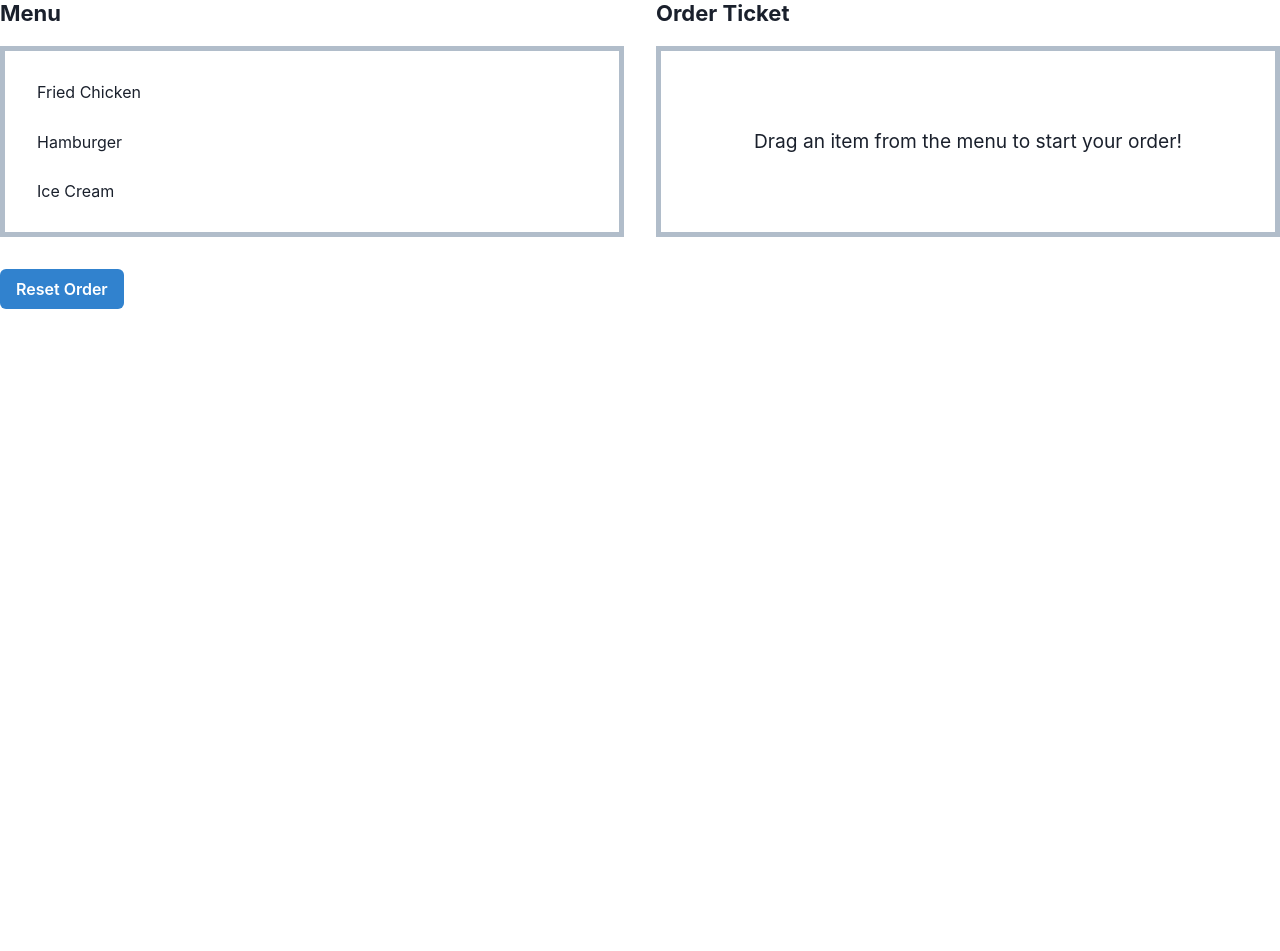
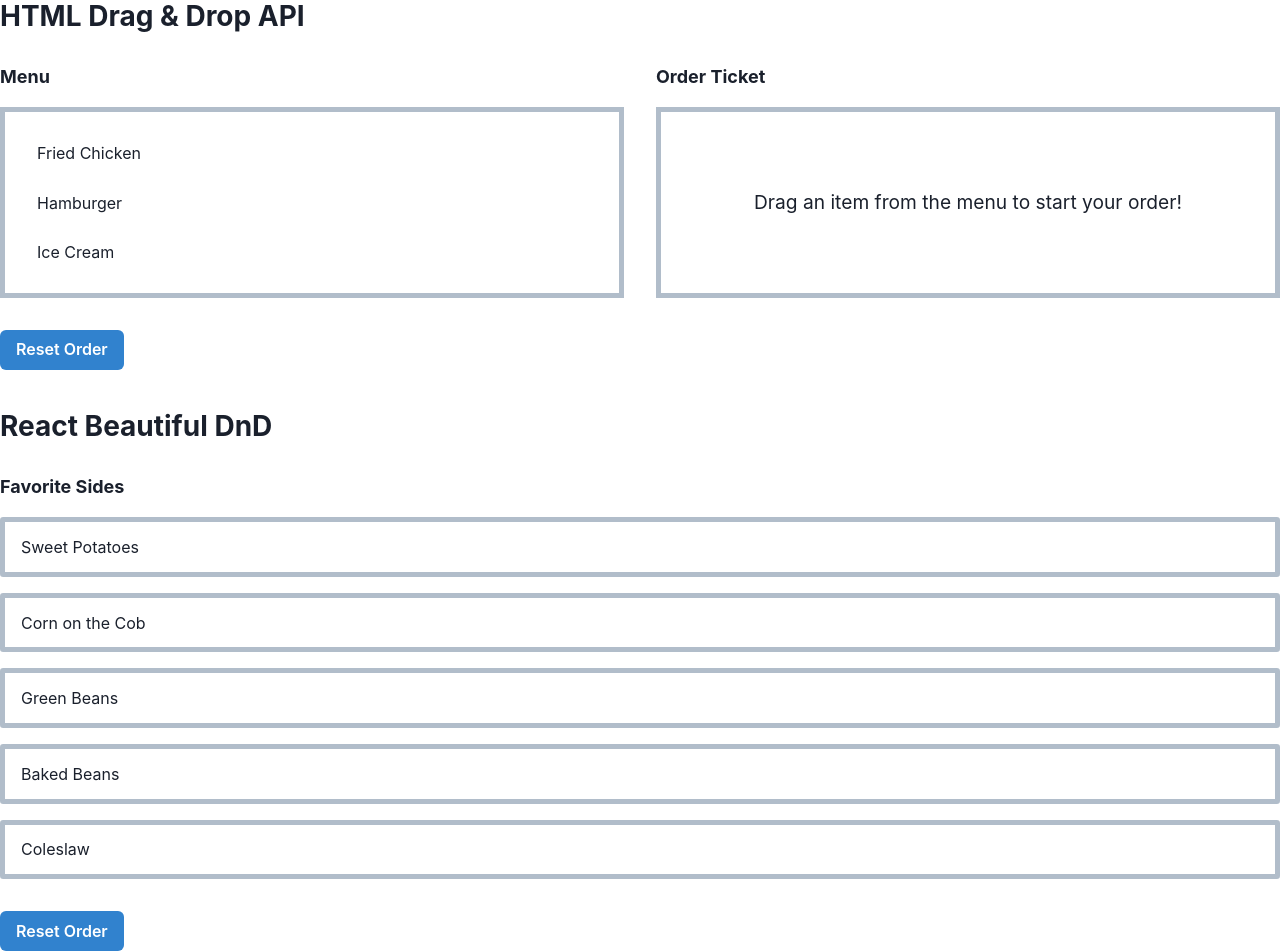
Before and after one commit to applitools/the-kitchen, a Next.js app: page /ingredients/drag-and-drop in a window 1280 px wide. Before the commit the page ends 800 px from the top, so only its background shows below. Built offline with nearby package versions, Linux system fonts and the light colour scheme.

Commit message:
adding additional drag and drop method to drag and drop

```diff
--- a/package.json
+++ b/package.json
@@ -13,6 +13,7 @@
     "next-images": "^1.7.0",
     "next-mdx-enhanced": "^5.0.0",
     "react": "17.0.1",
+    "react-beautiful-dnd": "^13.1.0",
     "react-cookie": "^4.0.3",
     "react-dom": "17.0.1",
     "react-icons": "^4.2.0",
--- a/src/components/_ingredients/DragAndDrop/index.js
+++ /dev/null
@@ -1 +0,0 @@
-export { default } from './DragAndDrop';
--- a/src/components/_ingredients/DragAndDrop/DragAndDrop.js
+++ b/src/components/_ingredients/DragAndDropHTML/DragAndDropHTML.js
@@ -1,9 +1,9 @@
 import { useState } from 'react';
 import { Heading, Button } from '@chakra-ui/react';
 
-import styles from './DragAndDrop.module.scss';
+import styles from './DragAndDropHTML.module.scss';
 
-const DragAndDrop = ({ menuItems }) => {
+const DragAndDropHTML = ({ menuItems }) => {
 
   const [items, setItems] = useState({});
   const hasItems = Object.keys(items).length > 0;
@@ -55,7 +55,7 @@
     <div className={styles.draganddrop}>
       <div className={styles.food}>
         <div id="menu" className={styles.menu}>
-          <Heading as="h2" fontSize={22} marginBottom={5}>Menu</Heading>
+          <Heading as="h3" fontSize={18} marginBottom={5}>Menu</Heading>
           <ul id="menu-items" onDragOver={allowDrop} onDragStart={drag}>
             {menuItems.map(({ id, name }) => {
               return (
@@ -68,7 +68,7 @@
         </div>
 
         <div id="plate" className={styles.plate} data-has-items={hasItems}>
-          <Heading as="h2" fontSize={22} marginBottom={5}>Order Ticket</Heading>
+          <Heading as="h3" fontSize={18} marginBottom={5}>Order Ticket</Heading>
           <ul id="plate-items" onDragOver={allowDrop} onDrop={drop}>
             {hasItems && Object.keys(items).map(key => {
               const { id, name } = items[key];
@@ -93,4 +93,4 @@
   )
 }
 
-export default DragAndDrop;
+export default DragAndDropHTML;
--- a/src/components/_ingredients/DragAndDrop/DragAndDrop.module.scss
+++ b/src/components/_ingredients/DragAndDropHTML/DragAndDropHTML.module.scss
@@ -1,8 +1,16 @@
 @import "@styles/settings/__settings";
 
 .food {
+
   display: flex;
-  margin: 0 -1em;
+  flex-direction: column;
+  margin: 0;
+
+  @media (min-width: 940px) {
+    flex-direction: row;
+    margin: 0 -1em;
+  }
+
 }
 
 .menu,
@@ -11,8 +19,13 @@
   display: flex;
   flex-direction: column;
   flex-grow: 1;
-  width: 50%;
-  margin: 0 1em;
+  width: 100%;
+  margin: 1em 0;
+
+  @media (min-width: 940px) {
+    width: 50%;
+    margin: 0 1em;
+  }
 
   &[data-has-items="true"] {
 
--- /dev/null
+++ b/src/components/_ingredients/DragAndDropHTML/index.js
@@ -0,0 +1 @@
+export { default } from './DragAndDropHTML';
--- /dev/null
+++ b/src/components/_ingredients/DragAndDropReact/DragAndDropReact.js
@@ -0,0 +1,67 @@
+import { useState } from 'react';
+import { DragDropContext, Droppable, Draggable, resetServerContext } from 'react-beautiful-dnd';
+import { Heading, Button } from '@chakra-ui/react';
+
+import styles from './DragAndDropReact.module.scss';
+
+const DragAndDropReact = ({ menuItems: defaultMenuItems }) => {
+
+  const [menuItems, updateMenuItems] = useState(defaultMenuItems);
+
+  /**
+   * handleOnDragEnd
+   */
+
+  function handleOnDragEnd(result) {
+    if (!result.destination) return;
+
+    const items = Array.from(menuItems);
+    const [reorderedItem] = items.splice(result.source.index, 1);
+    items.splice(result.destination.index, 0, reorderedItem);
+
+    updateMenuItems(items);
+  }
+
+  /**
+   * handleOnClick
+   */
+
+  function handleOnClick() {
+    updateMenuItems(defaultMenuItems);
+  }
+
+  resetServerContext();
+
+  return (
+    <div className={styles.draganddrop}>
+      <Heading as="h3" fontSize={18} marginBottom={5}>Favorite Sides</Heading>
+      <DragDropContext onDragEnd={handleOnDragEnd}>
+        <Droppable droppableId="menuItems">
+          {(provided) => (
+            <ul className={styles.menuItems} {...provided.droppableProps} ref={provided.innerRef}>
+              {menuItems.map(({id, name}, index) => {
+                return (
+                  <Draggable key={id} draggableId={id} index={index}>
+                    {(provided) => (
+                      <li ref={provided.innerRef} {...provided.draggableProps} {...provided.dragHandleProps}>
+                        { name }
+                      </li>
+                    )}
+                  </Draggable>
+                );
+              })}
+              {provided.placeholder}
+            </ul>
+          )}
+        </Droppable>
+      </DragDropContext>
+      <p className={styles.actions}>
+        <Button id="reset-button" colorScheme="blue" onClick={handleOnClick}>
+          Reset Order
+        </Button>
+      </p>
+    </div>
+  )
+}
+
+export default DragAndDropReact;
--- /dev/null
+++ b/src/components/_ingredients/DragAndDropReact/DragAndDropReact.module.scss
@@ -0,0 +1,19 @@
+@import "@styles/settings/__settings";
+
+.menuItems {
+  list-style: none;
+  padding-left: 0;
+}
+
+.menuItems li {
+  display: flex;
+  align-items: center;
+  border: solid 5px $color-gray-200;
+  border-radius: .2em;
+  padding: .8em 1em;
+  margin-bottom: 1em;
+}
+
+.actions {
+  margin-top: 2em;
+}
--- /dev/null
+++ b/src/components/_ingredients/DragAndDropReact/index.js
@@ -0,0 +1 @@
+export { default } from './DragAndDropReact';
--- a/src/pages/ingredients/drag-and-drop.mdx
+++ b/src/pages/ingredients/drag-and-drop.mdx
@@ -1,12 +1,17 @@
 ---
-title: Drag and Drop
+title: Drag & Drop
 layout: ingredient
 ---
 
-import DragAndDrop from '@ingredients/DragAndDrop';
+import { Heading, Box } from '@chakra-ui/react';
+import DragAndDropHTML from '@ingredients/DragAndDropHTML';
+import DragAndDropReact from '@ingredients/DragAndDropReact';
 
+<Heading as="h2" fontSize={28} marginBottom={8}>HTML Drag & Drop API</Heading>
 
-<DragAndDrop menuItems={[
+<Box marginBottom={10}>
+
+<DragAndDropHTML menuItems={[
   {
     name: 'Fried Chicken',
     id: 'fried-chicken'
@@ -20,3 +25,34 @@
     id: 'ice-cream',
   }
 ]} />
+
+</Box>
+
+<Heading as="h2" fontSize={28} marginBottom={8}>React Beautiful DnD</Heading>
+
+<Box>
+
+<DragAndDropReact menuItems={[
+  {
+    id: 'sweet-potatoes',
+    name: 'Sweet Potatoes'
+  },
+  {
+    id: 'corn-cob',
+    name: 'Corn on the Cob'
+  },
+  {
+    id: 'green-beans',
+    name: 'Green Beans'
+  },
+  {
+    id: 'baked-beans',
+    name: 'Baked Beans'
+  },
+  {
+    id: 'coleslaw',
+    name: 'Coleslaw'
+  }
+]} />
+
+</Box>
```
Also changed, not shown: 1 other file (tests, documents, lock files or other folders).
